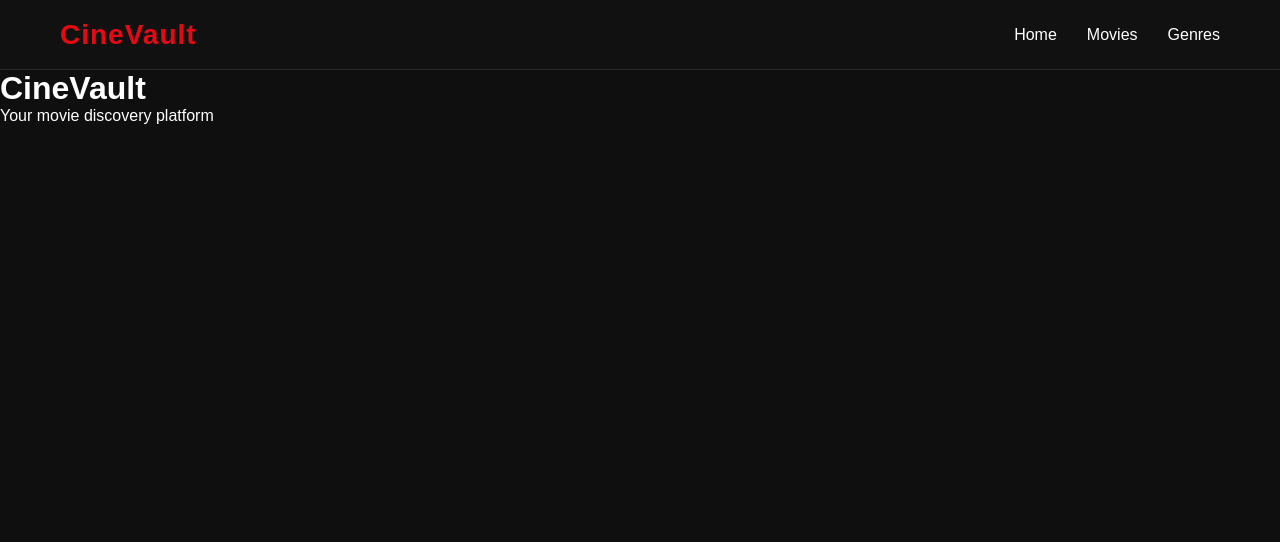
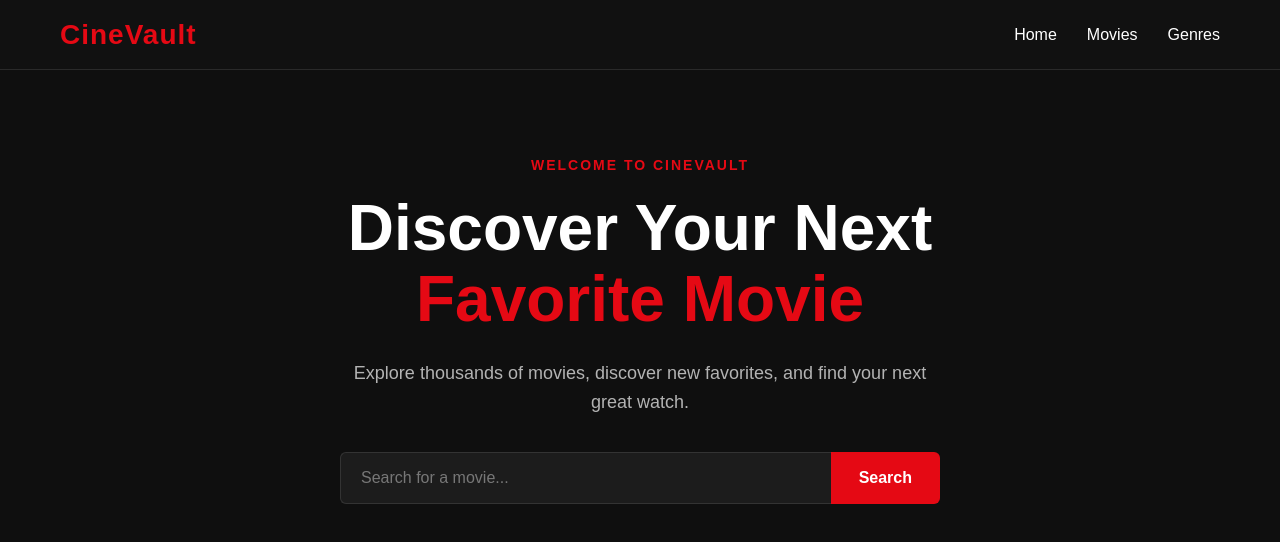
Before and after one commit to sevincyunusova/CineVault, a React (Vite) app in the folder cinevault/: page / in a window 1280 px wide. Shown: the top 542 px of the page. Built offline with nearby package versions, Linux system fonts and the light colour scheme.

Commit message:
feat: add movie discovery hero section

```diff
--- a/cinevault/src/App.jsx
+++ b/cinevault/src/App.jsx
@@ -1,14 +1,11 @@
 import Navbar from "./components/Navbar/Navbar"
+import Hero from "./components/Hero/Hero"
 
 function App() {
   return (
     <>
       <Navbar />
-
-      <main>
-        <h1>CineVault</h1>
-        <p>Your movie discovery platform</p>
-      </main>
+      <Hero />
     </>
   )
 }
--- /dev/null
+++ b/cinevault/src/components/Hero/Hero.css
@@ -0,0 +1,138 @@
+.hero {
+  min-height: 520px;
+  display: flex;
+  align-items: center;
+  justify-content: center;
+  padding: 80px 60px;
+  text-align: center;
+
+  background:
+    linear-gradient(
+      rgba(15, 15, 15, 0.75),
+      rgba(15, 15, 15, 0.95)
+    );
+}
+
+.hero-content {
+  max-width: 800px;
+  width: 100%;
+}
+
+.hero-label {
+  display: inline-block;
+  margin-bottom: 20px;
+
+  color: #e50914;
+  font-size: 14px;
+  font-weight: 700;
+  letter-spacing: 2px;
+}
+
+.hero h1 {
+  font-size: 64px;
+  line-height: 1.1;
+  margin-bottom: 25px;
+}
+
+.hero h1 span {
+  display: block;
+  color: #e50914;
+}
+
+.hero p {
+  max-width: 600px;
+  margin: 0 auto 35px;
+
+  color: #b3b3b3;
+  font-size: 18px;
+  line-height: 1.6;
+}
+
+.hero-search {
+  display: flex;
+  max-width: 600px;
+  margin: 0 auto;
+}
+
+.hero-search input {
+  flex: 1;
+  padding: 16px 20px;
+
+  border: 1px solid #333;
+  border-right: none;
+  border-radius: 6px 0 0 6px;
+
+  background-color: #1c1c1c;
+  color: #ffffff;
+
+  font-size: 16px;
+  outline: none;
+}
+
+.hero-search input:focus {
+  border-color: #e50914;
+}
+
+.hero-search input::placeholder {
+  color: #777;
+}
+
+.hero-search button {
+  padding: 16px 28px;
+
+  border: none;
+  border-radius: 0 6px 6px 0;
+
+  background-color: #e50914;
+  color: #ffffff;
+
+  font-size: 16px;
+  font-weight: 600;
+
+  cursor: pointer;
+  transition: background-color 0.3s ease;
+}
+
+.hero-search button:hover {
+  background-color: #b20710;
+}
+
+@media (max-width: 768px) {
+  .hero {
+    min-height: 450px;
+    padding: 60px 25px;
+  }
+
+  .hero h1 {
+    font-size: 44px;
+  }
+
+  .hero p {
+    font-size: 16px;
+  }
+}
+
+@media (max-width: 500px) {
+  .hero {
+    padding: 50px 15px;
+  }
+
+  .hero h1 {
+    font-size: 36px;
+  }
+
+  .hero-search {
+    flex-direction: column;
+    gap: 10px;
+  }
+
+  .hero-search input,
+  .hero-search button {
+    width: 100%;
+    border-radius: 6px;
+  }
+
+  .hero-search input {
+    border-right: 1px solid #333;
+  }
+}
--- /dev/null
+++ b/cinevault/src/components/Hero/Hero.jsx
@@ -0,0 +1,32 @@
+import "./Hero.css"
+
+function Hero() {
+  return (
+    <section className="hero">
+      <div className="hero-content">
+        <span className="hero-label">WELCOME TO CINEVAULT</span>
+
+        <h1>
+          Discover Your Next
+          <span> Favorite Movie</span>
+        </h1>
+
+        <p>
+          Explore thousands of movies, discover new favorites,
+          and find your next great watch.
+        </p>
+
+        <div className="hero-search">
+          <input
+            type="text"
+            placeholder="Search for a movie..."
+          />
+
+          <button>Search</button>
+        </div>
+      </div>
+    </section>
+  )
+}
+
+export default Hero
```
